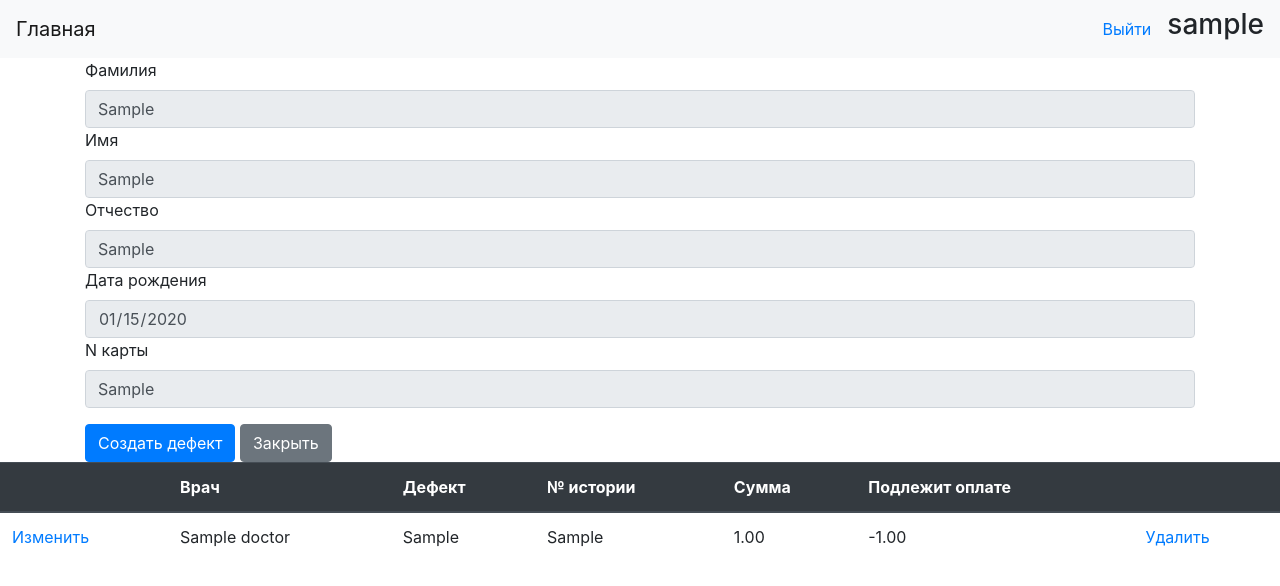
After one commit to datblag/stat_site, a Flask app: page /patient_open/1 in a window 1280 px wide. The commit adds this page. Shown: the top 586 px of the page. Run offline with Flask 2, Linux system fonts and the light colour scheme; a user stored in the database is signed in; tables that the repository leaves empty hold one stand-in row (values such as "Sample post"); parts of the project's set-up code (start-up, migrations or seed data) failed here and were passed over; some libraries are stand-ins or nearby versions.

Commit message:
refactor defect adding

```diff
--- a/reestr_site.py
+++ b/reestr_site.py
@@ -2,7 +2,7 @@ import cherrypy
 
 from site_app.site_config import server_run_mode, SERVER_WORK_MODE
 from site_app import app
-from site_app.models import User, DefectList, Mkb10
+from site_app.models import User, DefectList, Mkb10, Patients
 from site_app import db
 from site_app.db_generate import mkb_loader, ref_loader
 
@@ -10,7 +10,7 @@ from site_app.db_generate import mkb_loader, ref_loader
 @app.shell_context_processor
 def make_shell_context():
     return {'db': db, 'User': User, 'DefectList': DefectList, 'session': db.session, 'Mkb10': Mkb10,
-            'mkb_loader': mkb_loader, 'ref_loader': ref_loader}
+            'mkb_loader': mkb_loader, 'ref_loader': ref_loader, 'Patients': Patients}
 
 
 if __name__ == '__main__':
--- a/site_app/forms.py
+++ b/site_app/forms.py
@@ -24,14 +24,20 @@ class AddPatientForm(FlaskForm):
     submit = SubmitField('Найти в МИС')
 
 
+class PatientForm(FlaskForm):
+    fam = StringField('Фамилия', validators=[InputRequired(message=u'Заполните это поле')])
+    im = StringField('Имя', validators=[InputRequired(message=u'Заполните это поле')])
+    ot = StringField('Отчество')
+    birthday = DateField('Дата рождения', validators=[Optional()])
+    num = StringField('N карты', validators=[Optional()])
+
+
 class DefectDeleteForm(FlaskForm):
     pass
 
 
 class DefectEditForm(FlaskForm):
-    history = StringField('№ мед. карты', id='_history', validators=[InputRequired(message=u'Заполните это поле'),
-                                                                     Length(min=6, max=6,
-                                                                            message=u'Необходжимо ввести 6 символов')])
+    history = StringField('№ мед. карты', id='_history')
     doctor_code = StringField('Код врача', id='DoctorInput', validators=[InputRequired(message=u'Заполните это поле'),
                                                                          Length(min=4, max=4,
                                                                          message=u'Необходжимо ввести 4 символа')])
@@ -51,6 +57,7 @@ class DefectEditForm(FlaskForm):
                                                                                u'Сумма услуги должна быть больше нуля')])
     sum_no_pay = FloatField('Не подлежит оплате', id='sum_no_pay', validators=[InputRequired()])
     sum_penalty = FloatField('Сумма штрафа', id='sum_penalty')
+    fam = StringField('Фамилия')
 
     @staticmethod
     def validate_doctor_code(self, doctor_code):
--- a/site_app/models.py
+++ b/site_app/models.py
@@ -18,9 +18,10 @@ class Patients(db.Model):
     num = db.Column(db.String(40))
     mis_id = db.Column(db.Integer)
     is_deleted = db.Column(db.Integer)
+    defects_smo_expert = db.relationship('DefectList', backref='patient', lazy='dynamic')
 
     def __repr__(self):
-        return '<{}{}{}{}>'.format(self.fam, self.im, self.ot, self.birthday)
+        return '<{} {} {} {}>'.format(self.fam, self.im, self.ot, self.birthday)
 
 
 
@@ -76,6 +77,7 @@ class DefectList(db.Model):
     defect_id = db.Column(db.Integer, primary_key=True)
     history = db.Column(db.String(6))
     doctor_id_ref = db.Column(db.Integer, db.ForeignKey('ref_doctors.doctor_id'))
+    patient_id_ref = db.Column(db.Integer, db.ForeignKey('patients.patient_id'))
     error_list = db.Column(db.String(50))
     error_comment = db.Column(db.String(250))
     period_begin = db.Column(db.Date)
--- a/site_app/routes/main_routes.py
+++ b/site_app/routes/main_routes.py
@@ -3,7 +3,7 @@ from flask import render_template, request, redirect, url_for, flash, session
 from site_app.forms import DefectEditForm, LoginForm, DefectDeleteForm, SearchDoctorForm
 from site_app.models import DefectList, RefDoctors
 from flask_login import current_user, login_user, login_required, logout_user
-from site_app.models import User, Mkb10
+from site_app.models import User, Mkb10, Patients
 from werkzeug.urls import url_parse
 from site_app.site_config import FLASKY_POSTS_PER_PAGE
 
@@ -62,6 +62,7 @@ def defect_list():
 @login_required
 def defect_edit(defectid=0):
     form = DefectEditForm(request.form)
+    print(session['patient_id'])
     if defectid == 0:
         pass
     else:
@@ -71,6 +72,7 @@ def defect_edit(defectid=0):
         if defectid == 0:
             defect_rec = DefectList()
             defect_rec.is_deleted = 0
+            defect_rec.patient = Patients.query.get(session['patient_id'])
         defect_rec.history = form.history.data
 
         doctor_ref_rec = RefDoctors.query.filter_by(doctor_stat_code=form.doctor_code.data.strip()).first()
@@ -90,7 +92,7 @@ def defect_edit(defectid=0):
 
         db.session.add(defect_rec)
         db.session.commit()
-        return redirect(url_for('defect_list'))
+        return redirect(url_for('patient_open', patient_id=session['patient_id']))
 
     if defectid != 0:
         form.history.data = defect_rec.history
@@ -110,7 +112,6 @@ def defect_edit(defectid=0):
         form.period_start.data = defect_rec.period_begin
         form.period_end.data = defect_rec.period_end
 
-        print(defect_rec.sum_service)
 
         form.sum_service.data = defect_rec.sum_service
         form.sum_no_pay.data = defect_rec.sum_no_pay
--- a/site_app/routes/patients.py
+++ b/site_app/routes/patients.py
@@ -1,9 +1,9 @@
 from site_app import app
-from flask import render_template, request, redirect, url_for
+from flask import render_template, request, redirect, url_for, session
 from site_app.models import Patients
 from flask_login import login_required
 from site_app.site_config import FLASKY_POSTS_PER_PAGE
-from site_app.forms import AddPatientForm
+from site_app.forms import AddPatientForm, PatientForm
 from site_app.mis_db import HltMkab, session_mis
 from site_app import db
 
@@ -48,11 +48,29 @@ def patient_save_from_mis(mkabid=0):
             return redirect(url_for('patients_list'))
 
 
+@app.route('/patient_open/<int:patient_id>', methods=['GET', 'POST'])
+@login_required
+def patient_open(patient_id=0):
+    if patient_id:
+        patient_rec = Patients.query.get(patient_id)
+        if patient_rec is None:
+            return redirect(url_for('patients_list'))
+        form = PatientForm()
+        form.fam.data = patient_rec.fam
+        form.im.data = patient_rec.im
+        form.ot.data = patient_rec.ot
+        form.birthday.data = patient_rec.birthday
+        form.num.data = patient_rec.num
+        session['patient_id'] = patient_rec.patient_id
+        return render_template('patientopen.html', form=form, patient=patient_rec)
+    return redirect(url_for('patients_list'))
+
 @app.route('/patients/', methods=['GET'])
 @login_required
 def patients_list():
+    if 'patient_id' in session:
+        session.pop('patient_id', None)
     page = request.args.get('page', 1, type=int)
-    print(page)
     pagination = Patients.query.filter(Patients.is_deleted != 1).\
         order_by(Patients.fam, Patients.im, Patients.ot).paginate(page, per_page=FLASKY_POSTS_PER_PAGE, error_out=False)
 
--- a/site_app/templates/defect.html
+++ b/site_app/templates/defect.html
@@ -31,7 +31,7 @@
       <td><a href="{{url_for('defect_edit', defectid=defect.defect_id)}}">Изменить</a></td>
       <td>{{defect.doctor.doctor_name}}</a></td>
       <td>{{defect.error_list}}</td>
-      <td>{{defect.history}}</td>
+      <td>{{defect.patient.history}}</td>
       <td>{{defect.sum_service}}</td>
       <td>{{defect.sum_service-defect.sum_no_pay-defect.sum_penalty}}</td>
       <td><a href="{{url_for('defect_delete', defectid=defect.defect_id)}}">Удалить</a></td>
--- a/site_app/templates/defectedit.html
+++ b/site_app/templates/defectedit.html
@@ -4,7 +4,6 @@
         {% endblock title %}
 
 {% block body %}
-
 <form method="post" novalidate>
 
     {{form.hidden_tag()}}
--- /dev/null
+++ b/site_app/templates/patientopen.html
@@ -0,0 +1,75 @@
+{% extends "base.html"%}
+        {% block title %}
+            Пациент
+        {% endblock title %}
+
+{% block body %}
+<form method="post" novalidate>
+
+    {{form.hidden_tag()}}
+ <div class="form-group">
+
+    <div class="row">
+        <div class="col">
+            {{ form.fam.label }}
+            {{ form.fam(type="text", class="form-control", readonly=true)}}
+
+            {{ form.im.label }}
+            {{ form.im(type="text", class="form-control", readonly=true)}}
+
+            {{ form.ot.label }}
+            {{ form.ot(type="text", class="form-control", readonly=true)}}
+
+            {{ form.birthday.label }}
+            {{ form.birthday(type="date", class="form-control", readonly=true)}}
+
+            {{ form.num.label }}
+            {{ form.num(type="text", class="form-control", readonly=true)}}
+
+        </div>
+    </div>
+ </div>
+        <a href="{{url_for('defect_edit', defectid=0)}}" class="btn btn-primary" >Создать дефект</a>
+        <a href="{{url_for('patients_list')}}" class="btn btn-secondary" >Закрыть</a>
+</form>
+
+
+  {% endblock  %}
+
+
+
+{% block row %}
+<table class="table">
+  <thead class="thead-dark">
+    <tr>
+      <th scope="col"></th>
+      <th scope="col">Врач</th>
+      <th scope="col">Дефект</th>
+      <th scope="col">№ истории</th>
+      <th scope="col">Сумма</th>
+      <th scope="col">Подлежит оплате</th>
+      <th scope="col"></th>
+    </tr>
+  </thead>
+  <tbody>
+
+    {% for defect in patient.defects_smo_expert%}
+
+    <tr>
+      <td><a href="{{url_for('defect_edit', defectid=defect.defect_id)}}">Изменить</a></td>
+      <td>{{defect.doctor.doctor_name}}</a></td>
+      <td>{{defect.error_list}}</td>
+      <td>{{defect.history}}</td>
+      <td>{{defect.sum_service}}</td>
+      <td>{{defect.sum_service-defect.sum_no_pay-defect.sum_penalty}}</td>
+      <td><a href="{{url_for('defect_delete', defectid=defect.defect_id)}}">Удалить</a></td>
+    </tr>
+    {% endfor%}
+
+
+  </tbody>
+</table>
+
+
+
+{% endblock row %}
--- a/site_app/templates/patients.html
+++ b/site_app/templates/patients.html
@@ -14,6 +14,7 @@
 <table class="table">
   <thead class="thead-dark">
     <tr>
+      <th scope="col"></th>
       <th scope="col">Номер карты</th>
       <th scope="col">Фамилия</th>
       <th scope="col">Имя</th>
@@ -26,6 +27,7 @@
     {% for patient in patients%}
 
     <tr>
+      <td><a href="{{url_for('patient_open', patient_id=patient.patient_id)}}" >Открыть</a></td>
       <td>{{patient.num}}</a></td>
       <td>{{patient.fam}}</a></td>
       <td>{{patient.im}}</td>
@@ -40,7 +42,7 @@
 
 
 
-{% endblock row %}
+{% endblock %}
 
 {% block body2 %}
 <div class="pagination">
```
